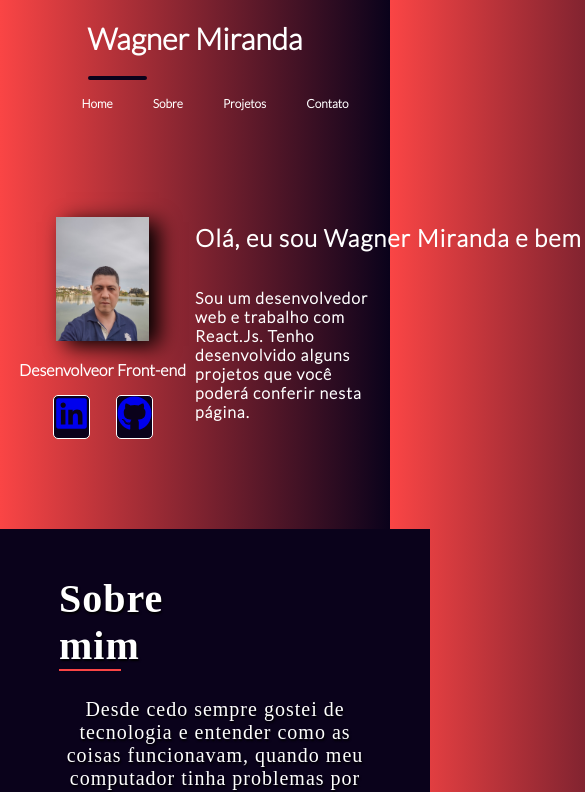
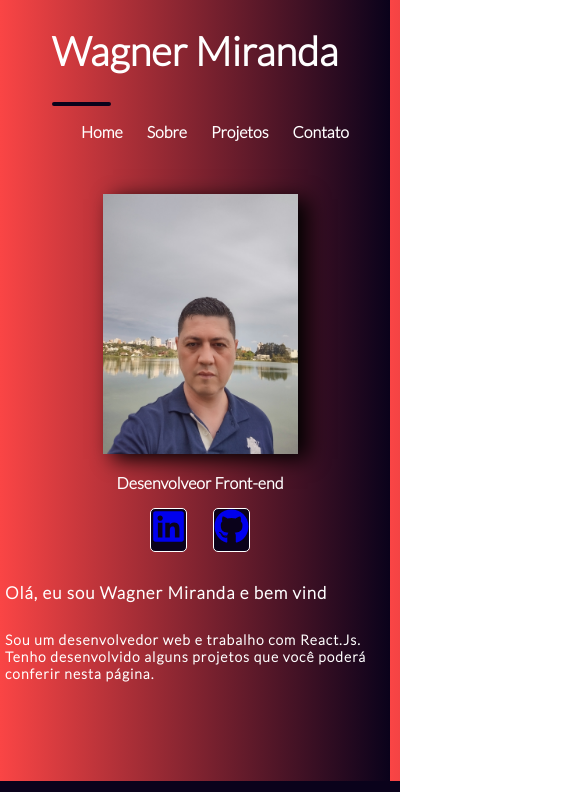
Before and after one commit to wagnermm/portfolio, a React (Create React App) app in the folder portifolio-react/: page / in a window 390 px wide. Shown: the top 792 px of the page, 585 px wide, since content can reach past the window. Built offline with nearby package versions, Linux system fonts and the light colour scheme; a web font is replaced by a local one.

Commit message:
finaliza responsivo/ inicio menu hamburguer

```diff
--- a/portifolio-react/src/Components/About/About.css
+++ b/portifolio-react/src/Components/About/About.css
@@ -67,3 +67,34 @@
 
     100% {width: 35%;}
 }
+
+@media (max-width: 720px) {
+    .aboutMe {
+        padding: 5px;
+        font-size: 18px;
+    }
+    .aboutText {
+        width: 90%;
+    }
+    .lineTitle {
+        width: 40%;
+    }
+    .tecnologies-box {
+        width: 100%;
+    }
+    .tecnologies-box img {
+        width: 250px;
+    }
+}
+
+@media (max-width: 1024px) {
+    .lineTitle {
+        width: 40%;
+    }
+    .tecnologies-box {
+        width: 100%;
+    }
+    .tecnologies-box img {
+        width: 250px;
+    }
+}
--- a/portifolio-react/src/Components/Header/Header.css
+++ b/portifolio-react/src/Components/Header/Header.css
@@ -18,9 +18,11 @@
     animation: gow-line 5s linear;
 }
 
-#links {
+.list-items {
     display: flex;
     flex-direction: row;
+    justify-content: center;
+    gap: 1.5rem;
 }
 
 #links li {
@@ -54,29 +56,34 @@ a:hover {
     .portifolio-header {
         display: flex;
         flex-direction: column;
-        align-items: center;
+        justify-content: center;
     }
     .portifolio-header h1 {
         font-size: 30px;
     }
     #links li {
-        font-size: 12px;
+        font-size: 16px;
     }
 }
 
-.navbar-toggler-icon {
-	background-image: none;
+@media (max-width: 720px) {
+    .portifolio-header {
+        display: flex;
+        flex-direction: column;
+        justify-content: center;
+    }
+    .portifolio-header h1 {
+        font-size: 35px;
+    }
 }
-.navbar-toggler {
-	border-color: rgb(100, 99, 184);
-	background-color: rgb(100, 99, 184);
-	height: 50px;
-	outline: none;
+
+@media (max-width: 1024px) {
+    .portifolio-header {
+        display: flex;
+        flex-direction: column;
+        justify-content: center;
+    }
+    .portifolio-header h1 {
+        font-size: 40px;
+    }
 }
-.navbar-toggler-icon:after {
-	content: '\f0c9';
-	color: #fff;
-	font-size: 22px;
-	line-height: 30px;
-	font-family: 'FontAwesome';
-}
--- a/portifolio-react/src/Components/Header/Header.jsx
+++ b/portifolio-react/src/Components/Header/Header.jsx
@@ -1,20 +1,30 @@
-import React from "react";
+import { useState } from 'react';
 import './Header.css'
 import 'bootstrap'
 
 const Header =()=> {
-
+    const {active, setMode} = useState(false)
+    const toggleMode =()=> {
+      setMode(!active)
+    }
     return(
         <div className="portifolio-header">
           <div>
             <h1>Wagner Miranda</h1>
             <div className="line"></div>
           </div>
-          <div id='links'>
-            <ul><li id="home"><a href="index.html">Home</a></li></ul>
-            <ul><li id="sobre"><a href="#about">Sobre</a></li></ul>
-            <ul><li id="projeto"><a href="#projects">Projetos</a></li></ul>
-            <ul><li id="contato"><a href="#contact">Contato</a></li></ul>
+          <div className={active ? 'icon iconActive' : 'icon'}onClick={toggleMode}>
+              <div className="hamburguerIcon"></div>
+          </div>
+          <div className={active ? 'menuOpen' : 'menuClose'}>
+            <div id='links'>
+              <ul className="list-items">
+                <li id="home"><a href="index.html">Home</a></li>
+                <li id="sobre"><a href="#about">Sobre</a></li>
+                <li id="projeto"><a href="#projects">Projetos</a></li>
+                <li id="contato"><a href="#contact">Contato</a></li>
+              </ul>
+            </div>
           </div>
         </div>
     )
--- a/portifolio-react/src/Components/Projects/Projects.css
+++ b/portifolio-react/src/Components/Projects/Projects.css
@@ -11,6 +11,11 @@
     font-size: 50px;
     font-weight: bolder;
     font-family: Barlow Condensed;
+}
+
+.main-project a {
+    color: #fff;
+    text-decoration: none;
 }
 
 .project-cards {
@@ -34,6 +39,11 @@
     animation: animation-cards 3s linear;
 }
 
+.project img {
+    width: 100%;
+    height: 200px;
+}
+
 @keyframes animation-cards {
     0% {width: 25%; height: 200px;}
 
@@ -41,3 +51,19 @@
 
     100% {width: 25%; height: 200px;}
 }
+
+@media (max-width: 720px) {
+    .main-project {
+        margin-top: 1rem;
+        padding: 10px;
+    }
+    .main-project h1 {
+        font-size: 40px;
+    }
+    .project {
+        width: 45%;
+    }
+    .project img {
+        height: 100%;
+    }
+}
--- a/portifolio-react/src/Components/Projects/Projects.jsx
+++ b/portifolio-react/src/Components/Projects/Projects.jsx
@@ -1,5 +1,6 @@
 import React from "react";
 import './Projects.css';
+import BarberLogo from '../Images/logo.jpg'
 
 const Projects=()=> {
     return(
@@ -8,7 +9,7 @@ const Projects=()=> {
             <div className="project-cards" id="projects">
 
                 <div className="project">
-
+                    <a href="http://" target="_blank" rel="noopener noreferrer"><img src={BarberLogo} alt="logo" /></a>
                 </div>
                 <div className="project">
 
@@ -26,6 +27,7 @@ const Projects=()=> {
 
                 </div>
             </div>
+            <div className="top"><a href="#top">Voltar ao topo</a></div>
         </div>
     )
 }
--- a/portifolio-react/src/Components/SideBar/SideBar.css
+++ b/portifolio-react/src/Components/SideBar/SideBar.css
@@ -1,4 +1,4 @@
-#sidebar {
+.sidebar {
     margin-top: 4rem;
     padding: 10px;
     display: flex;
@@ -70,4 +70,57 @@ img {
 
 @keyframes type {
     from { width: 0; }
-  }
+}
+
+@media (max-width: 480px) {
+    .sidebar {
+        width: 100%;
+        margin-top: 1rem;
+        padding: 0;
+        display: flex;
+        flex-direction: column;
+        justify-content: center;
+    }
+    .infoText {
+        width: 100%;
+        margin-top: 1rem;
+        font-size: 12px;
+    }
+    .infoText h2 {
+        font-size: 16px;
+    }
+}
+
+@media (max-width: 720px) {
+    .sidebar {
+        width: 100%;
+        margin-top: 1rem;
+        padding: 5px;
+        display: flex;
+        flex-direction: column;
+        justify-content: center;
+    }
+    .infoText {
+        width: 100%;
+        margin-top: 1rem;
+        font-size: 14px;
+    }
+    .infoText h2 {
+        font-size: 17px;
+    }
+}
+
+@media (max-width: 1024px) {
+    .sidebar {
+        width: 100%;
+        margin-top: 1rem;
+        padding: 5px;
+        display: flex;
+        flex-direction: column;
+        justify-content: center;
+    }
+    .infoText {
+        width: 100%;
+        margin-top: 1rem;
+    }
+}
--- a/portifolio-react/src/Components/SideBar/SideBar.jsx
+++ b/portifolio-react/src/Components/SideBar/SideBar.jsx
@@ -6,7 +6,7 @@ import './SideBar.css';
 
 const SideBar =()=> {
     return(
-        <aside id="sidebar">
+        <aside className="sidebar">
             <div className="profile">
                 <p><img src={Avatar} alt="Wagner Miranda" /></p>
                 <p className="title">Desenvolveor Front-end</p>
--- a/portifolio-react/src/index.css
+++ b/portifolio-react/src/index.css
@@ -6,7 +6,7 @@ body {
   -webkit-font-smoothing: antialiased;
   -moz-osx-font-smoothing: grayscale;
   background-image: linear-gradient(to right, #fa4545, #0a021b);
-  overflow-x: hidden;
+  overflow-x: hidden !important;
 }
 
 code {
```
Also changed, not shown: portifolio-react/src/Components/Images/logo.jpg (added).
